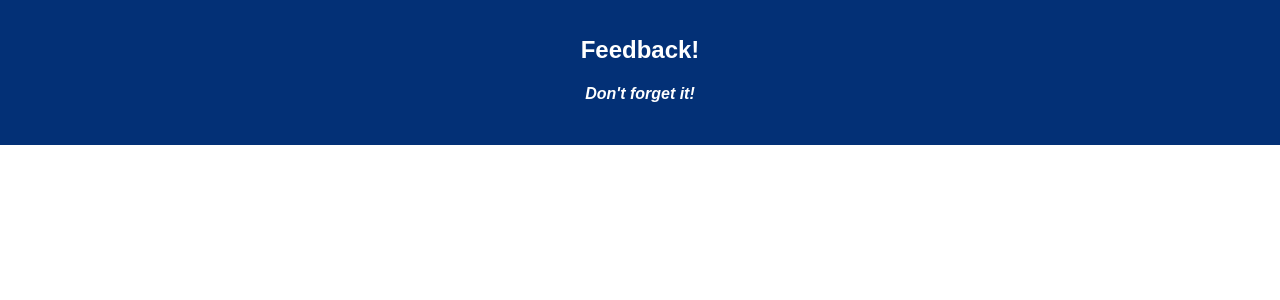
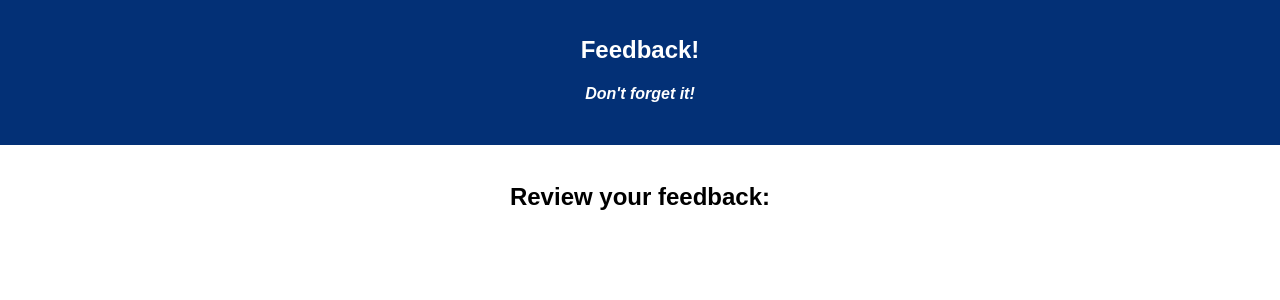
Before and after one commit to kberkeland/weekend-challenge-5-feedback, a React (Create React App) app: page / in a window 1280 px wide. Shown: the top 300 px of the page. Built offline with nearby package versions, Linux system fonts and the light colour scheme.

Commit message:
Create the FeedbackReview component

```diff
--- a/src/components/App/App.js
+++ b/src/components/App/App.js
@@ -1,8 +1,9 @@
 import React, { Component } from 'react';
+import { HashRouter as Router, Route, Link } from 'react-router-dom';
 import axios from 'axios';
 import './App.css';
 import Header from './../Header/Header.js';
-import { HashRouter as Router, Route, Link } from 'react-router-dom';
+import FeedbackReview from './../FeedbackReview/FeedbackReview.js';
 
 class App extends Component {
   render() {
@@ -10,6 +11,7 @@ class App extends Component {
       <div className="App">
         <Header />
         <br/>
+        <FeedbackReview />
       </div>
     );
   }
--- /dev/null
+++ b/src/components/FeedbackReview/FeedbackReview.js
@@ -0,0 +1,13 @@
+import React, { Component } from 'react';
+
+class FeedbackReview extends Component {
+    render() {
+        return (
+            <div>
+                <h2>Review your feedback:</h2>
+            </div>
+        )
+    }
+}
+
+export default FeedbackReview;
```
